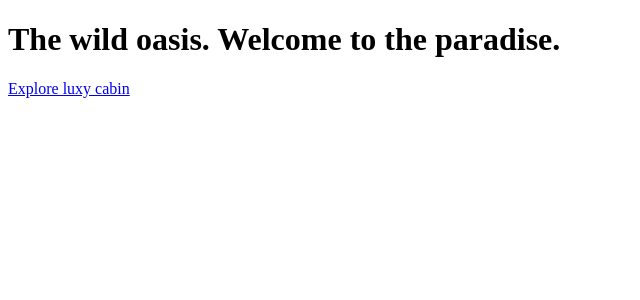
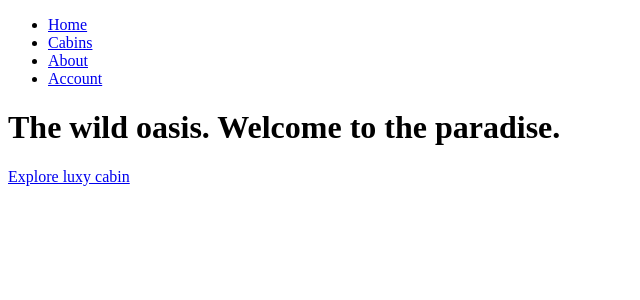
Before and after one commit to codejordy25/The-wild-oasis-website, a Next.js app: page / in a window 1280 px wide. Shown: the top 300 px of the page, without its empty margins (0-640 px from the left). Built offline with nearby package versions, Linux system fonts and the light colour scheme.

Commit message:
navigation between pages

```diff
--- a/app/cabins/page.js
+++ b/app/cabins/page.js
@@ -1,6 +1,8 @@
+import Navigation from "@/app/components/Navigation";
 function page() {
   return (
     <div>
+      <Navigation />
       <h1>cabins pages</h1>
     </div>
   );
--- /dev/null
+++ b/app/components/Navigation.js
@@ -0,0 +1,21 @@
+import Link from "next/link";
+function Navigation() {
+  return (
+    <ul>
+      <li>
+        <Link href="/">Home</Link>
+      </li>
+      <li>
+        <Link href="/cabins">Cabins</Link>
+      </li>
+      <li>
+        <Link href="/about"> About</Link>
+      </li>
+      <li>
+        <Link href="/account"> Account</Link>
+      </li>
+    </ul>
+  );
+}
+
+export default Navigation;
--- a/app/page.js
+++ b/app/page.js
@@ -1,6 +1,8 @@
+import Navigation from "@/app/components/Navigation";
 function page() {
   return (
     <div>
+      <Navigation />
       <h1>The wild oasis. Welcome to the paradise. </h1>
       <a href="/cabins">Explore luxy cabin</a>
     </div>
```
